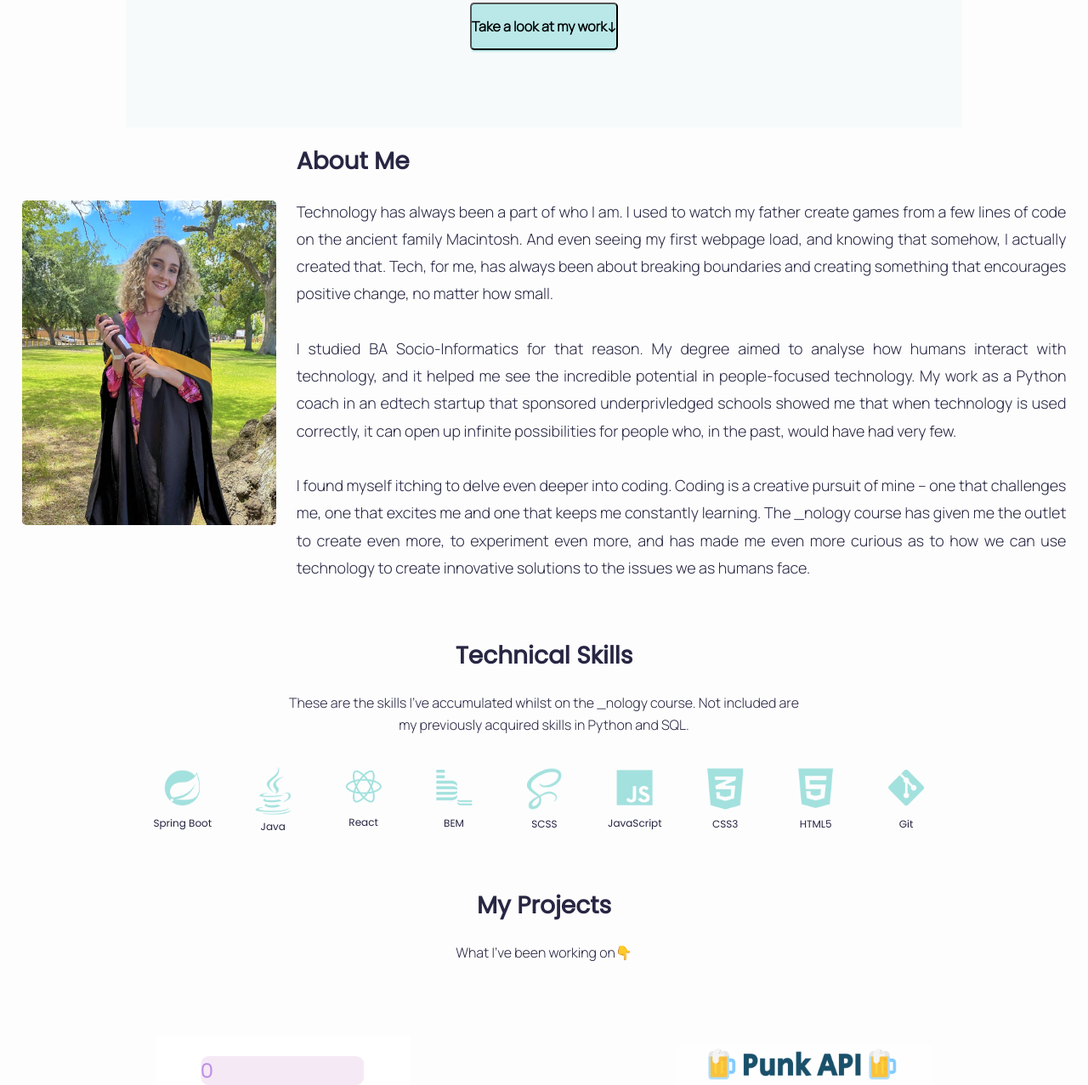
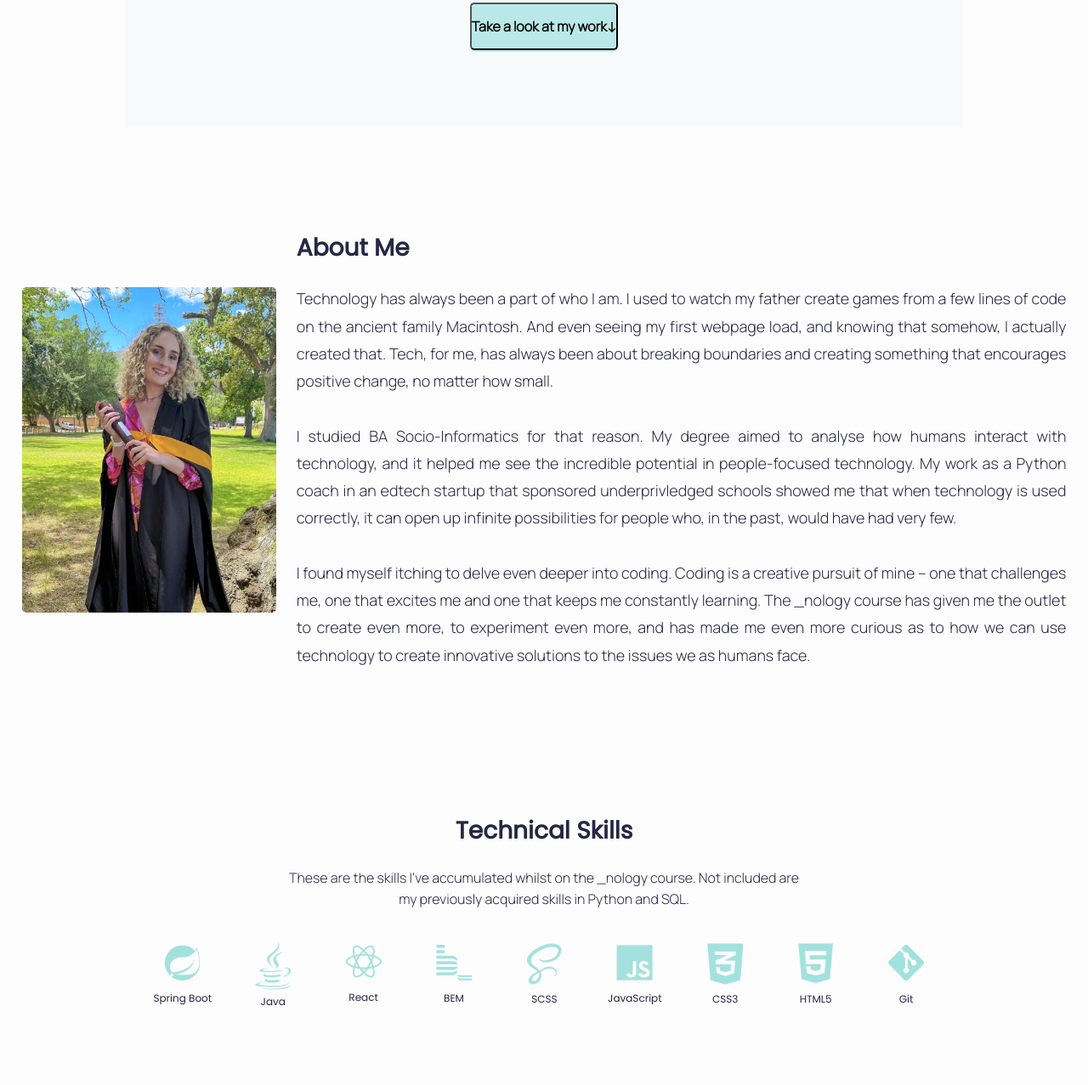
Before and after one commit to hannahmitchell99/web-project-portfolio, a plain HTML site: page index.html in a window 1280 px wide. Shown: the part 444-1721 px from the top of the page at 85% size. Drawn offline with Linux system fonts and the light colour scheme.

Commit message:
fixed margins

```diff
--- a/partials/_aboutme.scss
+++ b/partials/_aboutme.scss
@@ -1,7 +1,7 @@
 .about-me {
-  width: 90%;
-  margin-top: 1.25rem;
-  margin-bottom: 1.25rem;
+  width: 80%;
+  margin-top: 10%;
+  margin-bottom: 10%;
   display: grid;
   align-items: center;
   justify-items: center;
--- a/partials/_projects.scss
+++ b/partials/_projects.scss
@@ -5,8 +5,7 @@ a, a:active, a:visited {
 
 .project-intro {
   width: 90%;
-  margin-top: 3rem;
-  margin-bottom: 1.25rem;
+  margin-top: 10%;
   display: grid;
   justify-items: center;
   grid-template-areas:
@@ -47,7 +46,6 @@ a, a:active, a:visited {
 .project-card {
   width: 100%;
   padding: 1rem;
-  margin-top: 3rem;
   margin-bottom: 1.25rem;
   display: grid;
   grid-gap: 0.5rem;
--- a/partials/_technicalskills.scss
+++ b/partials/_technicalskills.scss
@@ -1,5 +1,5 @@
 .technical-skills {
-  width: 90%;
+  width: 85%;
   margin-top: 3rem;
   margin-bottom: 1.25rem;
   display: grid;
@@ -33,7 +33,7 @@
 }
 
 .skills-container {
-  width: 90%;
+  width: 80%;
   display: grid;
   grid-template-columns: 1fr 1fr 1fr;
   grid-template-rows: 0.6fr 0.6fr 0.6fr;
```
Also changed, not shown: styles.css, 1 other file.
